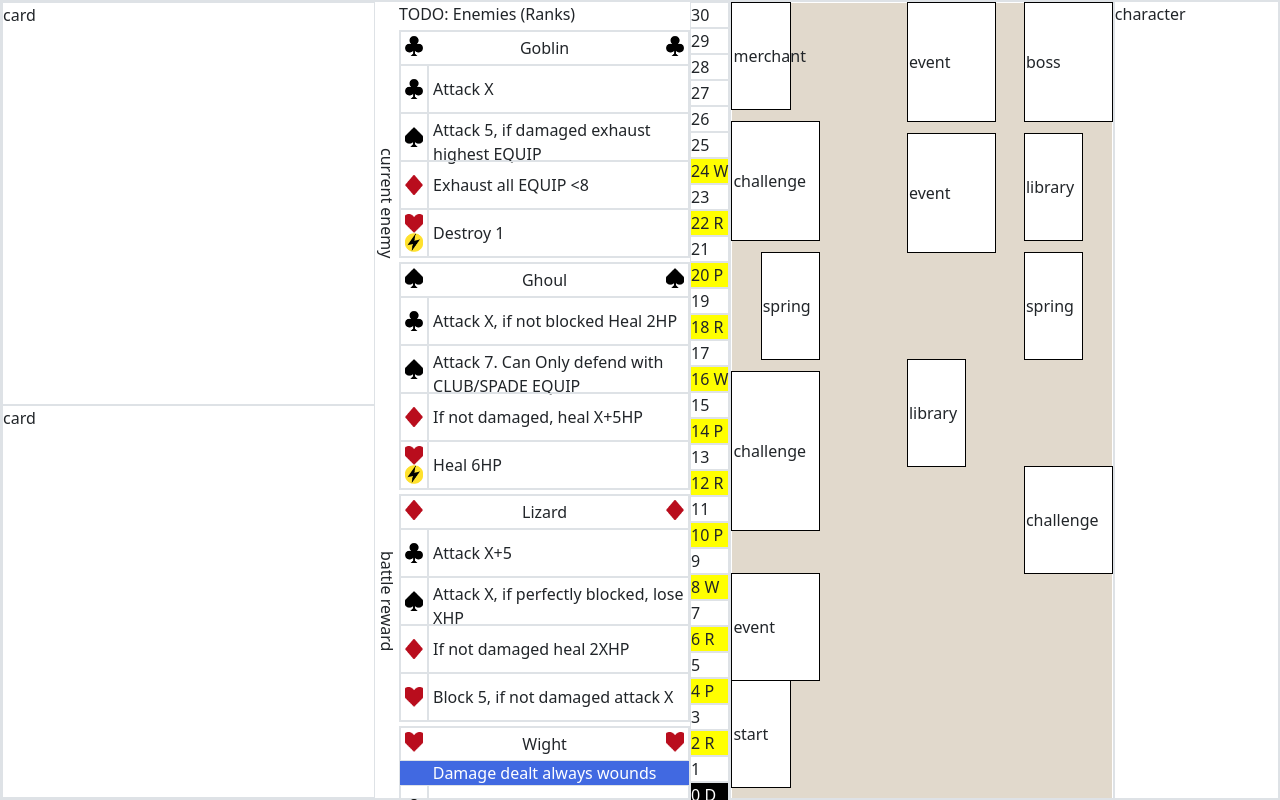
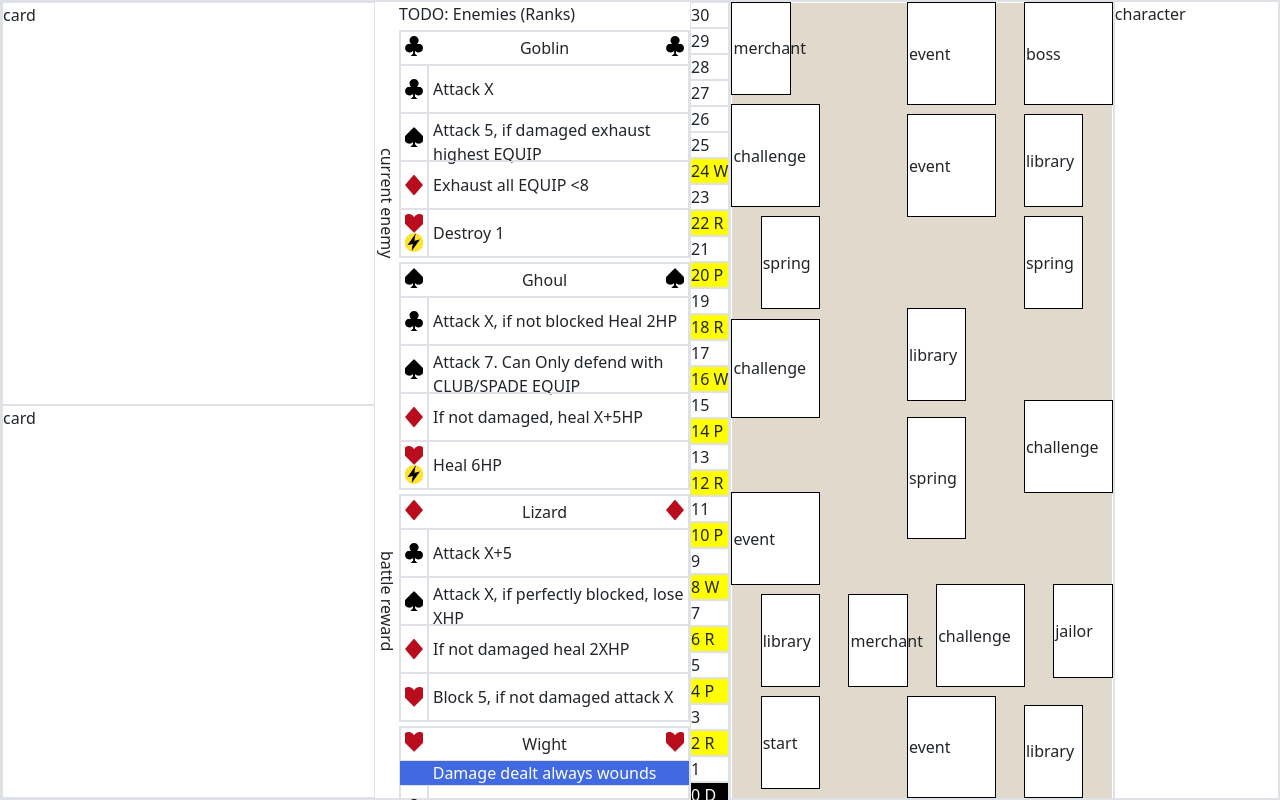
Before and after one commit to exp111/FiftyTwoRealms, an Angular app: page / in a window 1280 px wide. Shown: the top 800 px of the page. Built offline with nearby package versions, Linux system fonts and the light colour scheme.

Commit message:
finish map

```diff
--- a/src/app/game/map/map.ts
+++ b/src/app/game/map/map.ts
@@ -5,6 +5,7 @@ enum RoomType {
   LIBRARY,
   SPRING,
   MERCHANT,
+  JAILOR,
   EVENT,
   CHALLENGE,
   BOSS
@@ -32,7 +33,7 @@ enum MapTile {
 })
 export class Map {
   width = 13;
-  height = 20;
+  height = 24;
   rooms: Room[] = [
     {
       type: RoomType.MERCHANT,
@@ -119,9 +120,58 @@ export class Map {
       height: 3
     },
     {
+      type: RoomType.SPRING,
+      x: 6,
+      y: 13,
+      width: 2,
+      height: 2
+    },
+    {
+      type: RoomType.LIBRARY,
+      x: 1,
+      y: 18,
+      width: 2,
+      height: 2
+    },
+    {
+      type: RoomType.MERCHANT, //TODO: traveller
+      x: 4,
+      y: 18,
+      width: 2,
+      height: 2
+    },
+    {
+      type: RoomType.CHALLENGE,
+      x: 7,
+      y: 17,
+      width: 3,
+      height: 3
+    },
+    {
+      type: RoomType.JAILOR,
+      x: 11,
+      y: 17,
+      width: 2,
+      height: 2
+    },
+    {
       type: RoomType.START,
-      x: 0,
-      y: 17,
+      x: 1,
+      y: 21,
+      width: 2,
+      height: 2
+    },
+    {
+      type: RoomType.EVENT,
+      x: 6,
+      y: 21,
+      width: 3,
+      height: 3
+    },
+    {
+      type: RoomType.LIBRARY, //TODO: loot stash
+      x: 10,
+      y: 22,
       width: 2,
       height: 2
     }
```
